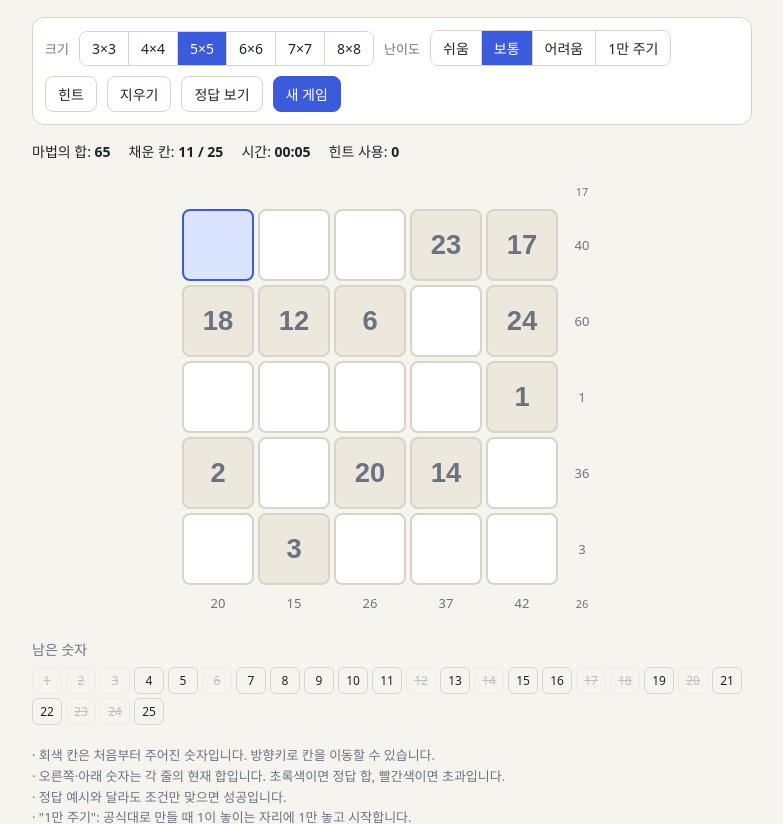
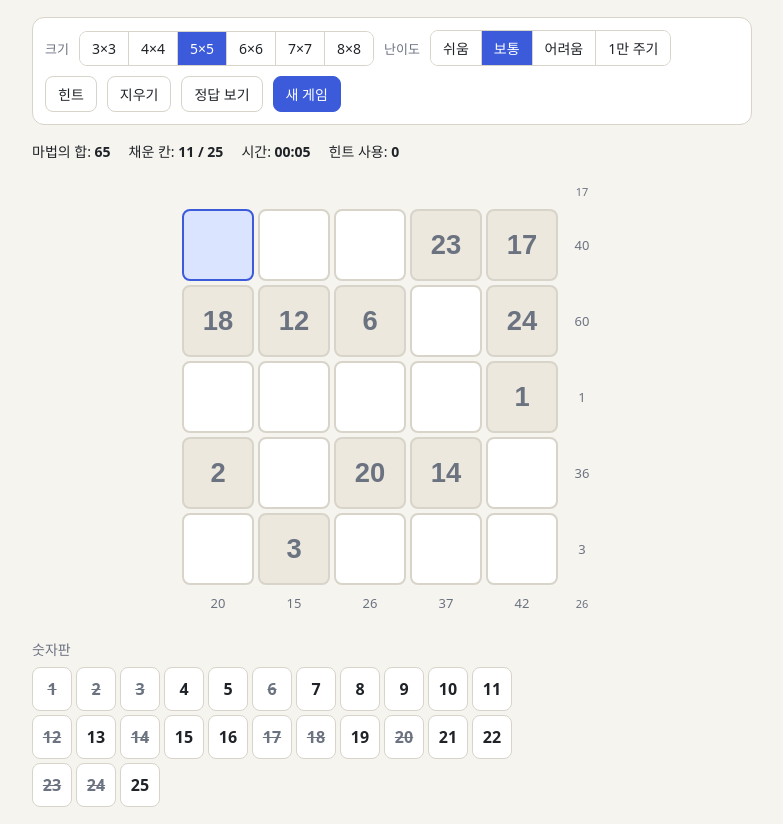
Before and after one commit to dndnpdpr-stack/puzzle-box, a plain HTML site: page magic-square/index.html in a window 1280 px wide. Shown: the part 120-944 px from the top of the page, without its empty margins (248-1031 px from the left). Drawn offline with Linux system fonts and the light colour scheme.

Commit message:
마방진에 터치 숫자판 추가

```diff
--- a/magic-square/index.html
+++ b/magic-square/index.html
@@ -16,7 +16,7 @@
     font-variant-numeric: tabular-nums; -moz-appearance: textfield;
   }
   .cell::-webkit-inner-spin-button, .cell::-webkit-outer-spin-button { -webkit-appearance: none; }
-  .cell:focus { border-color: var(--accent); background: var(--sel); }
+  .cell.selected { border-color: var(--accent); background: var(--sel); }
   .cell.given { background: var(--given); color: var(--muted); }
   .cell.hinted { color: var(--accent); }
   .cell.dup { border-color: var(--bad); color: var(--bad); }
@@ -31,12 +31,12 @@
   .diag { font-size: 11px; }
   .pool { margin-top: 18px; }
   .pool h3 { font-size: 14px; margin: 0 0 8px; color: var(--muted); font-weight: 500; }
-  .nums { display: flex; flex-wrap: wrap; gap: 4px; }
+  .nums { display: grid; grid-template-columns: repeat(auto-fill, minmax(40px, 1fr)); gap: 4px; max-width: 480px; }
   .num {
-    font-size: 12px; min-width: 30px; padding: 4px 0; text-align: center;
-    border: 1px solid var(--line); border-radius: 6px; font-variant-numeric: tabular-nums;
+    min-height: 44px; padding: 4px 0; font-size: 16px; font-weight: 600;
+    font-variant-numeric: tabular-nums; touch-action: manipulation;
   }
-  .num.used { opacity: .25; text-decoration: line-through; }
+  .num.used { color: var(--muted); text-decoration: line-through; }
 </style>
 </head>
 <body>
@@ -69,12 +69,13 @@
   <div class="msg" id="msg"></div>
 
   <div class="pool">
-    <h3>남은 숫자</h3>
-    <div class="nums" id="pool"></div>
+    <h3 id="pool-label">숫자판</h3>
+    <div class="nums" id="pool" role="group" aria-labelledby="pool-label"></div>
   </div>
 
   <div class="help">
-    · 회색 칸은 처음부터 주어진 숫자입니다. 방향키로 칸을 이동할 수 있습니다.<br>
+    · 칸을 고르고 숫자판을 누르세요. 같은 숫자를 다시 누르면 지워집니다.<br>
+    · 회색 칸은 처음부터 주어진 숫자입니다. 키보드로 입력하거나 방향키로 칸을 이동할 수 있습니다.<br>
     · 오른쪽·아래 숫자는 각 줄의 현재 합입니다. 초록색이면 정답 합, 빨간색이면 초과입니다.<br>
     · 정답 예시와 달라도 조건만 맞으면 성공입니다.<br>
     · "1만 주기": 공식대로 만들 때 1이 놓이는 자리에 1만 놓고 시작합니다.<br>
@@ -96,6 +97,7 @@ const LEVELS = [
 const ONLY1 = LEVELS.findIndex((l) => l.only1);
 let state = { n: 5, level: 1 };
 let solution, grid, given, inputs, timer, start, hintCount, done;
+let selected = null;
 
 const $ = (id) => document.getElementById(id);
 
@@ -161,15 +163,18 @@ function build() {
   board.style.setProperty('--cs', cs + 'px');
   board.innerHTML = '';
   inputs = [];
+  selected = null;
   for (let i = 0; i < n; i++) {
     const tr = board.insertRow();
     inputs.push([]);
     for (let j = 0; j < n; j++) {
       const inp = document.createElement('input');
       inp.className = 'cell';
-      inp.inputMode = 'numeric';
+      inp.inputMode = 'none';
       inp.autocomplete = 'off';
       if (given[i][j]) { inp.value = grid[i][j]; inp.readOnly = true; inp.classList.add('given'); }
+      inp.addEventListener('focus', () => selectCell(i, j));
+      inp.addEventListener('click', () => selectCell(i, j));
       inp.addEventListener('input', () => onInput(i, j));
       inp.addEventListener('keydown', (e) => onKey(e, i, j));
       tr.insertCell().appendChild(inp);
@@ -183,8 +188,36 @@ function build() {
   const top = board.insertRow(0);
   for (let j = 0; j < n; j++) top.insertCell();
   const d2 = top.insertCell(); d2.className = 'sum diag'; d2.id = 'd2'; d2.title = '대각선 ↙';
-  const firstEmpty = inputs.flat().find((x) => !x.readOnly);
-  if (firstEmpty) firstEmpty.focus();
+
+  const pool = $('pool');
+  pool.innerHTML = '';
+  for (let number = 1; number <= n * n; number++) {
+    const button = document.createElement('button');
+    button.type = 'button';
+    button.className = 'num';
+    button.textContent = number;
+    button.addEventListener('click', () => {
+      if (done || !selected) return;
+      const { i, j } = selected;
+      if (given[i][j]) return;
+      inputs[i][j].value = grid[i][j] === number ? '' : String(number);
+      onInput(i, j);
+    });
+    pool.appendChild(button);
+  }
+
+  const firstEmpty = given.flat().indexOf(false);
+  if (firstEmpty >= 0) {
+    const i = Math.floor(firstEmpty / n), j = firstEmpty % n;
+    selectCell(i, j);
+    inputs[i][j].focus();
+  }
+}
+
+function selectCell(i, j) {
+  if (selected) inputs[selected.i][selected.j].classList.remove('selected');
+  selected = { i, j };
+  inputs[i][j].classList.add('selected');
 }
 
 function onInput(i, j) {
@@ -242,16 +275,11 @@ function update() {
   setSum('d1', d1, d1f); setSum('d2', d2, d2f);
   $('filled').textContent = `${filled} / ${n * n}`;
 
-  const pool = $('pool');
-  pool.innerHTML = '';
-  for (let k = 1; k <= n * n; k++) {
-    const s = document.createElement('span');
-    s.className = 'num' + (counts[k] ? ' used' : '');
-    s.textContent = k;
-    pool.appendChild(s);
+  if (!done && filled === n * n && Magic.isMagic(grid)) win();
+  for (const [index, button] of Array.from($('pool').children).entries()) {
+    button.classList.toggle('used', Boolean(counts[index + 1]));
+    button.disabled = done;
   }
-
-  if (filled === n * n && Magic.isMagic(grid)) win();
 }
 
 function win() {
```
